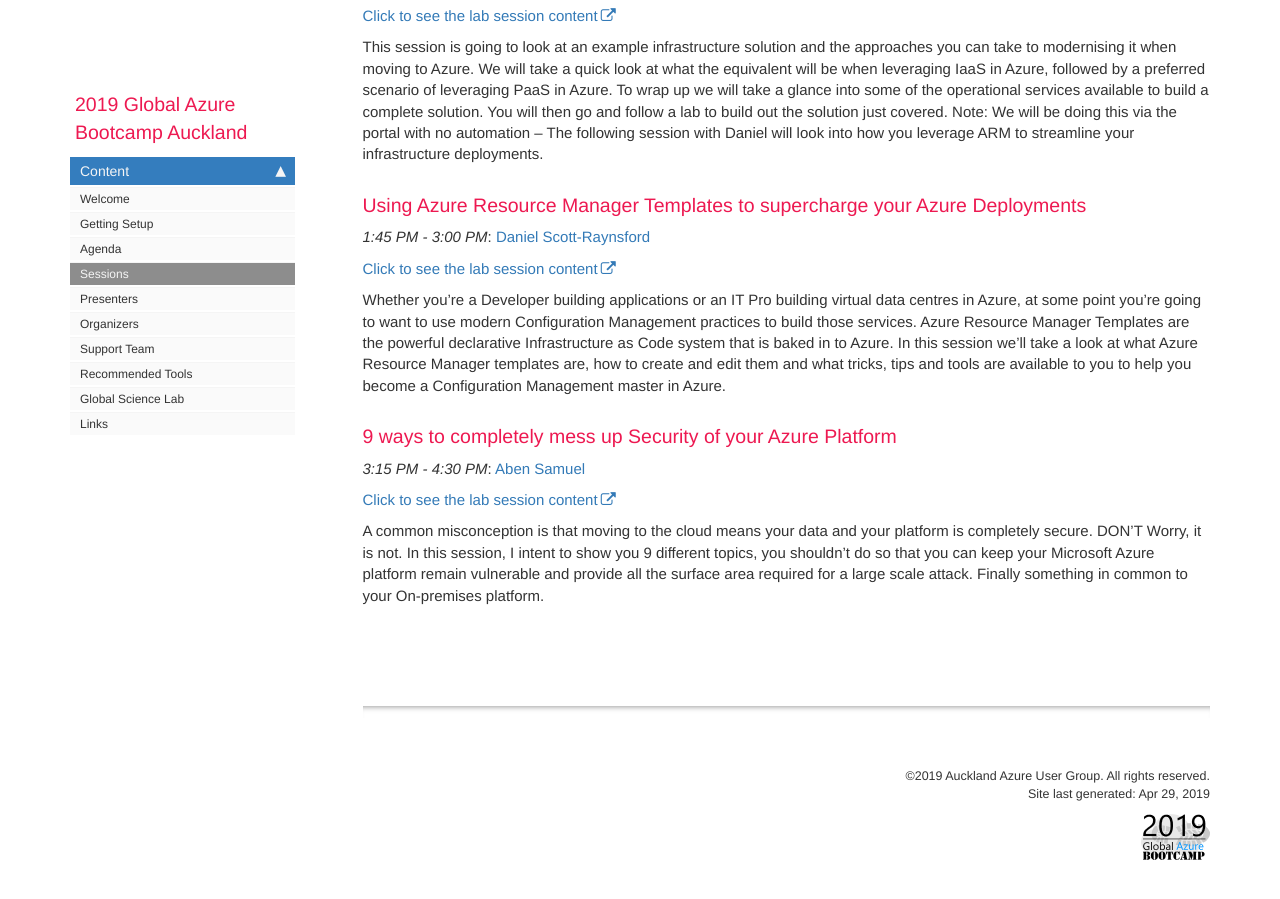
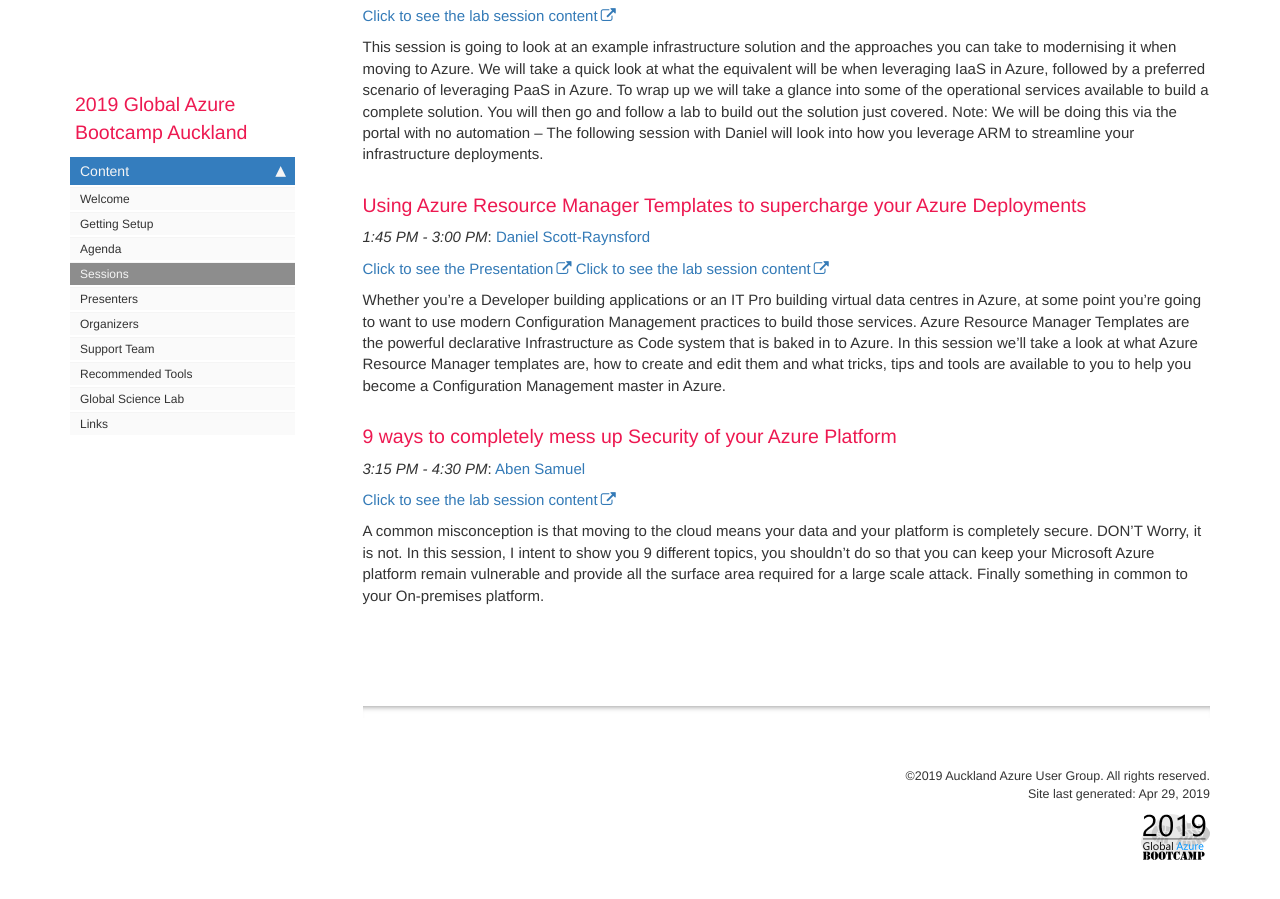
Before and after one commit to AotearoaAzureMeetup/global-azure-bootcamp-2019, a Jekyll site: the page built from content_sessions.md, in a window 1280 px wide and 900 px high, scrolled down 2817 px. Built offline with Jekyll 4.4.1, drawn with Linux system fonts in a browser that asks for light colours; nearby versions of some CDN libraries; comment, search, counter and statistics services are not loaded.

Commit message:
Add Link to PPT

```diff
--- a/content_sessions.md
+++ b/content_sessions.md
@@ -107,6 +107,7 @@ This session is going to look at an example infrastructure solution and the appr
 
 _1:45 PM - 3:00 PM_: [Daniel Scott-Raynsford](content_presenters.html#daniel-scott-raynsford)
 
+[Click to see the Presentation](https://github.com/PlagueHO/Workshop-ARM-Templates/blob/master/ppt/using-azure-resource-manager-templates-to-supercharge-your-azure-deployments.pptx)
 [Click to see the lab session content](https://github.com/PlagueHO/Workshop-ARM-Templates)
 
 Whether you’re a Developer building applications or an IT Pro building virtual data centres in Azure, at some point you're going to want to use modern Configuration Management practices to build those services. Azure Resource Manager Templates are the powerful declarative Infrastructure as Code system that is baked in to Azure. In this session we'll take a look at what Azure Resource Manager templates are, how to create and edit them and what tricks, tips and tools are available to you to help you become a Configuration Management master in Azure.
```
